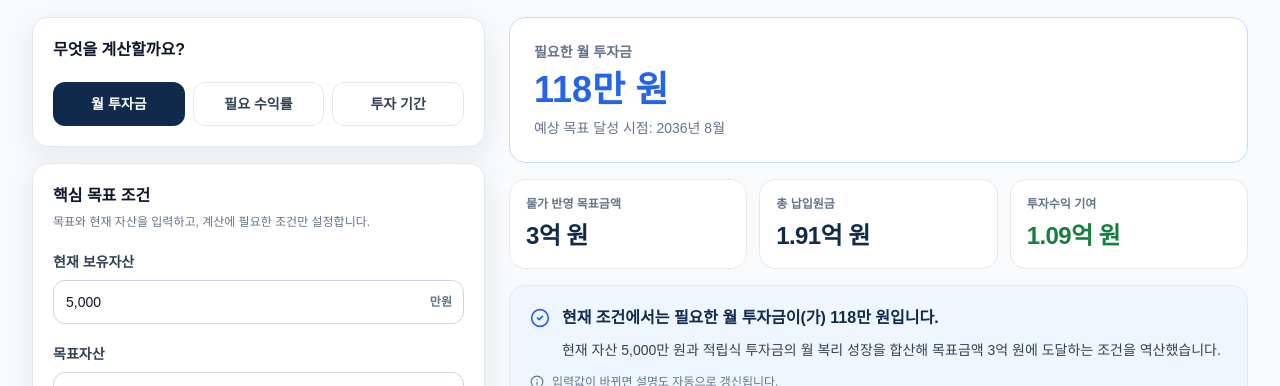
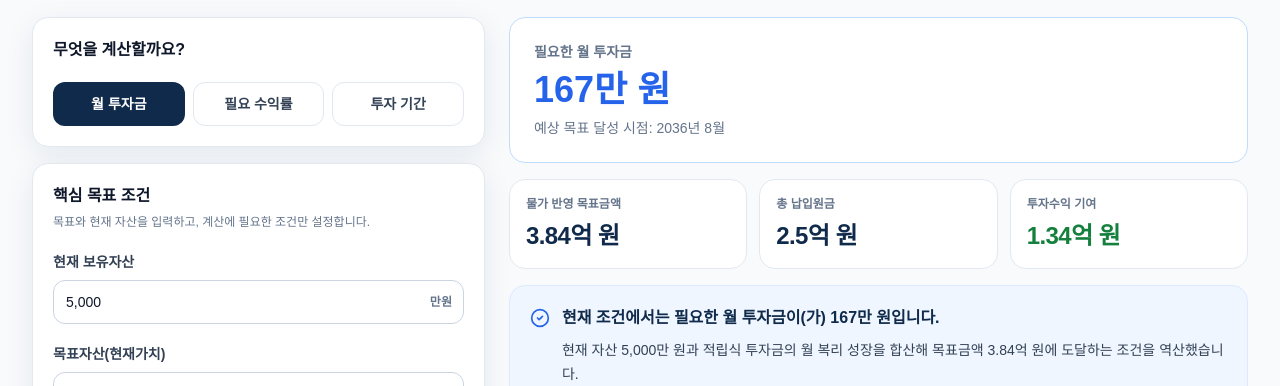
Before and after one commit to yh0756/investment-lab, a Next.js app: page /calculators/goal-asset in a window 1280 px wide. Shown: the part 414-800 px from the top of the page. Built offline with nearby package versions, Linux system fonts and the light colour scheme; no server answers.

Commit message:
refactor: simplify goal asset calculator settings

```diff
--- a/components/calculators/goal-asset-calculator.tsx
+++ b/components/calculators/goal-asset-calculator.tsx
@@ -17,12 +17,18 @@ import { useScenarioState } from "@/lib/hooks/use-scenario-state";
 import { calculateGoalAsset, futureValue, type GoalMode } from "@/lib/calculations/goal-asset";
 import { formatDuration, formatPercent, formatWon } from "@/lib/format";
 
-interface State { current: number; target: number; annualReturn: number; years: number; monthly: number; paymentTiming: "end" | "begin"; inflationRate: number; targetIsPresentValue: boolean; mode: GoalMode; scenarioGap: number; }
-const initialState: State = { current: 50_000_000, target: 300_000_000, annualReturn: 7, years: 10, monthly: 1_000_000, paymentTiming: "end", inflationRate: 2.5, targetIsPresentValue: false, mode: "monthly", scenarioGap: 2 };
+interface State { current: number; target: number; annualReturn: number; years: number; monthly: number; inflationRate: number; mode: GoalMode; scenarioGap: number; }
+const initialState: State = { current: 50_000_000, target: 300_000_000, annualReturn: 7, years: 10, monthly: 1_000_000, inflationRate: 2.5, mode: "monthly", scenarioGap: 2 };
 
 export function GoalAssetCalculator() {
-  const { value, setValue } = useScenarioState<State>("investment-lab-goal", initialState);
-  const result = useMemo(() => calculateGoalAsset({ ...value, annualReturn: value.annualReturn / 100, inflationRate: value.inflationRate / 100 }), [value]);
+  const { value, setValue } = useScenarioState<State>("investment-lab-goal-v2", initialState);
+  const result = useMemo(() => calculateGoalAsset({
+    ...value,
+    annualReturn: value.annualReturn / 100,
+    inflationRate: value.inflationRate / 100,
+    paymentTiming: "end",
+    targetIsPresentValue: true,
+  }), [value]);
   const mainValue = value.mode === "monthly" ? formatWon(result.requiredMonthly) : value.mode === "return" ? (result.requiredAnnualReturn === null ? "계산 범위 초과" : formatPercent(result.requiredAnnualReturn)) : formatDuration(result.requiredMonths);
   const mainLabel = value.mode === "monthly" ? "필요한 월 투자금" : value.mode === "return" ? "필요한 연평균 수익률" : "필요한 투자 기간";
   const months = value.mode === "period" ? (result.requiredMonths ?? 1200) : Math.round(value.years * 12);
@@ -30,7 +36,7 @@ export function GoalAssetCalculator() {
   const appliedReturn = value.mode === "return" ? (result.requiredAnnualReturn ?? value.annualReturn / 100) : value.annualReturn / 100;
   const scenarioData = Array.from({ length: Math.floor(months / 12) + 1 }, (_, year) => {
     const month = Math.min(months, year * 12);
-    return { year, 보수적: futureValue(value.current, appliedMonthly, appliedReturn - value.scenarioGap / 100, month, value.paymentTiming), 기준: futureValue(value.current, appliedMonthly, appliedReturn, month, value.paymentTiming), 낙관적: futureValue(value.current, appliedMonthly, appliedReturn + value.scenarioGap / 100, month, value.paymentTiming) };
+    return { year, 보수적: futureValue(value.current, appliedMonthly, appliedReturn - value.scenarioGap / 100, month, "end"), 기준: futureValue(value.current, appliedMonthly, appliedReturn, month, "end"), 낙관적: futureValue(value.current, appliedMonthly, appliedReturn + value.scenarioGap / 100, month, "end") };
   });
   const predictedDate = useMemo(() => { const date = new Date(); date.setMonth(date.getMonth() + months); return `${date.getFullYear()}년 ${date.getMonth() + 1}월`; }, [months]);
 
@@ -38,16 +44,14 @@ export function GoalAssetCalculator() {
     <Card><CardHeader><CardTitle>무엇을 계산할까요?</CardTitle></CardHeader><CardContent className="grid gap-2 sm:grid-cols-3">{(["monthly","return","period"] as GoalMode[]).map((mode) => <Button key={mode} variant={value.mode === mode ? "default" : "secondary"} onClick={() => setValue({ ...value, mode })}>{mode === "monthly" ? "월 투자금" : mode === "return" ? "필요 수익률" : "투자 기간"}</Button>)}</CardContent></Card>
     <InputCard title="핵심 목표 조건" description="목표와 현재 자산을 입력하고, 계산에 필요한 조건만 설정합니다.">
       <NumberField label="현재 보유자산" value={value.current} onChange={(current) => setValue({ ...value, current })} min={0} unit="만원" inputScale={10_000} />
-      <NumberField label="목표자산" value={value.target} onChange={(target) => setValue({ ...value, target })} min={0} unit="만원" inputScale={10_000} />
+      <NumberField label="목표자산(현재가치)" value={value.target} onChange={(target) => setValue({ ...value, target })} min={0} unit="만원" inputScale={10_000} />
       {value.mode !== "return" && <NumberField label="예상 연평균 수익률" value={value.annualReturn} onChange={(annualReturn) => setValue({ ...value, annualReturn })} min={-20} max={30} unit="%" slider />}
       {value.mode !== "period" && <NumberField label="투자 기간" value={value.years} onChange={(years) => setValue({ ...value, years })} min={1} max={50} unit="년" slider />}
       {value.mode !== "monthly" && <NumberField label="월 투자금" value={value.monthly} onChange={(monthly) => setValue({ ...value, monthly })} min={0} unit="만원" inputScale={10_000} />}
     </InputCard>
-    <AdvancedSettings title="납입·물가·시나리오 설정" description="기본값은 월말 납입, 명목 목표금액 기준입니다.">
+    <AdvancedSettings title="물가·시나리오 설정" description="목표자산은 현재가치로 입력하며, 월 투자금은 매월 말 납입으로 계산합니다.">
       <div className="space-y-5">
-        <div className="grid grid-cols-2 gap-2"><Button variant={value.paymentTiming === "end" ? "default" : "secondary"} onClick={() => setValue({ ...value, paymentTiming: "end" })}>매월 말 납입</Button><Button variant={value.paymentTiming === "begin" ? "default" : "secondary"} onClick={() => setValue({ ...value, paymentTiming: "begin" })}>매월 초 납입</Button></div>
-        <label className="flex min-h-11 items-center gap-3 rounded-xl border px-3"><input type="checkbox" checked={value.targetIsPresentValue} onChange={(event) => setValue({ ...value, targetIsPresentValue: event.target.checked })} /><span className="text-sm font-semibold">목표금액을 현재가치로 입력</span></label>
-        {value.targetIsPresentValue && <NumberField label="물가상승률" value={value.inflationRate} onChange={(inflationRate) => setValue({ ...value, inflationRate })} min={-5} max={15} unit="%" />}
+        <NumberField label="물가상승률" value={value.inflationRate} onChange={(inflationRate) => setValue({ ...value, inflationRate })} min={-5} max={15} unit="%" />
         <NumberField label="시나리오 수익률 차이" value={value.scenarioGap} onChange={(scenarioGap) => setValue({ ...value, scenarioGap })} min={0} max={10} unit="%p" />
       </div>
     </AdvancedSettings>
@@ -59,11 +63,11 @@ export function GoalAssetCalculator() {
     <div className="grid gap-3 sm:grid-cols-3"><MetricCard label="물가 반영 목표금액" value={formatWon(result.adjustedTarget)} /><MetricCard label="총 납입원금" value={formatWon(result.totalPrincipal)} /><MetricCard label="투자수익 기여" value={formatWon(result.gain)} tone={result.gain >= 0 ? "positive" : "negative"} /></div>
     <ResultMessage conclusion={`현재 조건에서는 ${mainLabel}이(가) ${mainValue}입니다.`} reason={`현재 자산 ${formatWon(value.current)}과 적립식 투자금의 월 복리 성장을 합산해 목표금액 ${formatWon(result.adjustedTarget)}에 도달하는 조건을 역산했습니다.`} warning={unrealistic ? "필요 수익률이 연 15%를 넘습니다. 장기간 유지하기 어려운 수준일 수 있으므로 목표기간 연장이나 월 투자금 증액도 함께 검토하세요." : value.annualReturn > 12 ? "기대수익률이 높은 편입니다. 6~8% 수준의 보수적인 시나리오도 함께 확인하세요." : undefined} />
     <ChartCard title="납입원금과 투자수익의 성장"><ResponsiveContainer width="100%" height="100%"><ComposedChart data={result.rows}><CartesianGrid strokeDasharray="3 3" /><XAxis dataKey="month" tickFormatter={(number) => `${Math.round(number / 12)}년`} /><YAxis tickFormatter={(number) => `${Math.round(number / 100000000)}억`} /><Tooltip formatter={(number) => formatWon(Number(number), false)} /><Legend /><Area type="monotone" dataKey="principal" name="납입원금" stackId="1" stroke="#64748b" fill="#cbd5e1" /><Area type="monotone" dataKey="gain" name="투자수익" stackId="1" stroke="#2563eb" fill="#93c5fd" /><Line dataKey="target" name="목표금액" stroke="#d97706" dot={false} /></ComposedChart></ResponsiveContainer></ChartCard>
-    <SecondaryResults><div className="grid gap-3 sm:grid-cols-3"><MetricCard label="예상 최종자산" value={formatWon(result.finalValue)} tone={result.finalValue >= result.adjustedTarget ? "positive" : "caution"} /><MetricCard label="현재자산 성장분" value={formatWon(futureValue(value.current, 0, appliedReturn, months, value.paymentTiming) - value.current)} /><MetricCard label="목표 달성률" value={formatPercent(result.finalValue / result.adjustedTarget)} tone={result.finalValue >= result.adjustedTarget ? "positive" : "caution"} /></div></SecondaryResults>
+    <SecondaryResults><div className="grid gap-3 sm:grid-cols-3"><MetricCard label="예상 최종자산" value={formatWon(result.finalValue)} tone={result.finalValue >= result.adjustedTarget ? "positive" : "caution"} /><MetricCard label="현재자산 성장분" value={formatWon(futureValue(value.current, 0, appliedReturn, months, "end") - value.current)} /><MetricCard label="목표 달성률" value={formatPercent(result.finalValue / result.adjustedTarget)} tone={result.finalValue >= result.adjustedTarget ? "positive" : "caution"} /></div></SecondaryResults>
     <AdvancedSettings title="시나리오 비교와 기간별 표" description="보수적·기준·낙관적 결과를 자세히 비교합니다.">
       <div className="space-y-4"><ChartCard title="보수적·기준·낙관적 시나리오"><ResponsiveContainer width="100%" height="100%"><LineChart data={scenarioData}><CartesianGrid strokeDasharray="3 3" /><XAxis dataKey="year" unit="년" /><YAxis tickFormatter={(number) => `${Math.round(number / 100000000)}억`} /><Tooltip formatter={(number) => formatWon(Number(number), false)} /><Legend /><Line dataKey="보수적" stroke="#64748b" dot={false} /><Line dataKey="기준" stroke="#2563eb" dot={false} /><Line dataKey="낙관적" stroke="#15803d" dot={false} /></LineChart></ResponsiveContainer></ChartCard><DataTable title="기간별 자산 증가" rows={result.rows} maxRows={50} columns={[{ key: "month", label: "경과 기간", format: (number) => formatDuration(Number(number)) }, { key: "principal", label: "납입원금", format: (number) => formatWon(Number(number), false), align: "right" }, { key: "gain", label: "투자수익", format: (number) => formatWon(Number(number), false), align: "right" }, { key: "value", label: "예상 자산", format: (number) => formatWon(Number(number), false), align: "right" }, { key: "target", label: "목표금액", format: (number) => formatWon(Number(number), false), align: "right" }]} /></div>
     </AdvancedSettings>
   </>;
 
-  return <CalculatorShell title="목표 자산 역산 계산기" description="목표자산을 만들기 위해 필요한 월 투자금, 연평균 수익률 또는 투자 기간을 월 복리 기준으로 역산합니다." headline="목표금액만 정하지 말고, 목표를 달성하기 위해 매월 무엇을 해야 하는지 확인해보세요." guideHref="/guides/goal-asset" input={input} result={resultNode} education={[{ title: "목표를 행동으로 변환", body: "목표금액을 월 투자금·수익률·기간 중 하나로 바꾸면 현재 실행해야 할 행동을 구체적으로 확인할 수 있습니다." }, { title: "현재가치와 미래가치", body: "현재가치 목표를 선택하면 물가상승률만큼 미래의 명목 목표금액을 높여 계산합니다." }, { title: "가장 많이 하는 오해", body: "기대수익률을 높게 입력하면 계획상 월 투자금은 줄지만 실제 목표 달성 가능성이 높아지는 것은 아닙니다." }]} assumptions={["연평균 수익률은 월 복리 수익률로 환산합니다.", value.paymentTiming === "begin" ? "월 투자금은 매월 초에 납입합니다." : "월 투자금은 매월 말에 납입합니다.", value.targetIsPresentValue ? "목표금액은 현재가치이며 물가상승률을 반영합니다." : "목표금액은 미래 명목금액입니다."]} />;
+  return <CalculatorShell title="목표 자산 역산 계산기" description="목표자산을 만들기 위해 필요한 월 투자금, 연평균 수익률 또는 투자 기간을 월 복리 기준으로 역산합니다." headline="목표금액만 정하지 말고, 목표를 달성하기 위해 매월 무엇을 해야 하는지 확인해보세요." guideHref="/guides/goal-asset" input={input} result={resultNode} education={[{ title: "목표를 행동으로 변환", body: "목표금액을 월 투자금·수익률·기간 중 하나로 바꾸면 현재 실행해야 할 행동을 구체적으로 확인할 수 있습니다." }, { title: "현재가치와 미래가치", body: "입력한 목표자산을 현재가치로 보고 물가상승률을 반영해 미래의 명목 목표금액으로 변환합니다." }, { title: "가장 많이 하는 오해", body: "기대수익률을 높게 입력하면 계획상 월 투자금은 줄지만 실제 목표 달성 가능성이 높아지는 것은 아닙니다." }]} assumptions={["연평균 수익률은 월 복리 수익률로 환산합니다.", "월 투자금은 매월 말에 납입합니다.", "목표자산은 현재가치로 입력하며 물가상승률을 반영합니다."]} />;
 }
--- a/lib/calculator-guides.ts
+++ b/lib/calculator-guides.ts
@@ -175,7 +175,7 @@ export const calculatorGuides: Record<string, CalculatorGuide> = {
     ],
     example: {
       title: "현재 5,000만 원으로 10년 후 3억 원 목표",
-      scenario: "연 7% 수익률과 월말 납입을 가정하고 목표 달성에 필요한 월 투자금을 역산합니다.",
+      scenario: "연 7% 수익률과 월말 납입을 가정하고, 현재가치 목표에 물가상승률을 반영해 필요한 월 투자금을 역산합니다.",
       result: "현재 자산의 성장분을 먼저 계산한 뒤 부족한 목표금액을 월 적립식 투자의 미래가치로 채우도록 월 투자금을 구합니다. 물가를 반영하면 미래의 명목 목표금액은 더 커집니다.",
       takeaway: "수익률을 과도하게 높이기보다 월 투자금과 기간을 함께 조정하는 편이 현실적입니다.",
     },
@@ -186,8 +186,8 @@ export const calculatorGuides: Record<string, CalculatorGuide> = {
     ],
     cautions: ["수익률은 매년 일정하게 발생하지 않으며 손실 구간이 포함될 수 있습니다.", "세금, 거래비용, 환율과 상품별 보수는 필요에 따라 별도로 고려해야 합니다.", "높은 기대수익률을 입력하면 필요한 월 투자금이 비현실적으로 낮아질 수 있습니다."],
     faq: [
-      { question: "월초 납입과 월말 납입은 왜 결과가 다른가요?", answer: "월초 납입금은 한 달 더 오래 투자되므로 같은 금액이라도 미래가치가 조금 더 큽니다." },
-      { question: "물가상승률은 꼭 반영해야 하나요?", answer: "은퇴자금처럼 장기 목표의 구매력이 중요하다면 현재 가치 기준 목표를 미래 명목금액으로 변환해 보는 것이 좋습니다." },
+      { question: "월 투자금은 언제 납입하는 것으로 계산하나요?", answer: "모든 계산은 매월 말 납입을 기준으로 통일합니다." },
+      { question: "물가상승률은 어떻게 반영되나요?", answer: "입력한 목표자산을 현재가치로 보고 투자 기간 동안의 물가상승률을 반영해 미래 명목 목표금액으로 변환합니다." },
     ],
   },
   "share-buyback": {
```
